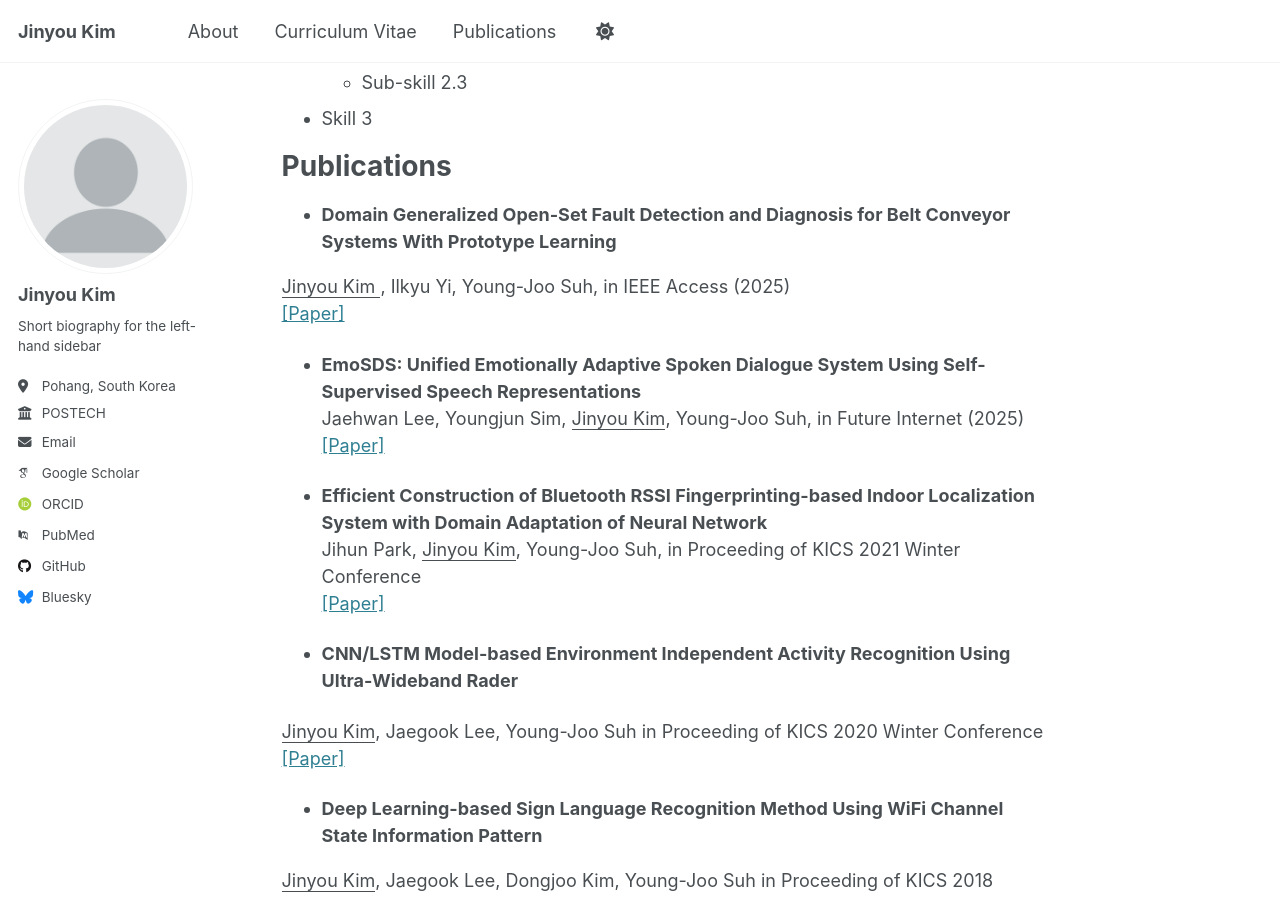
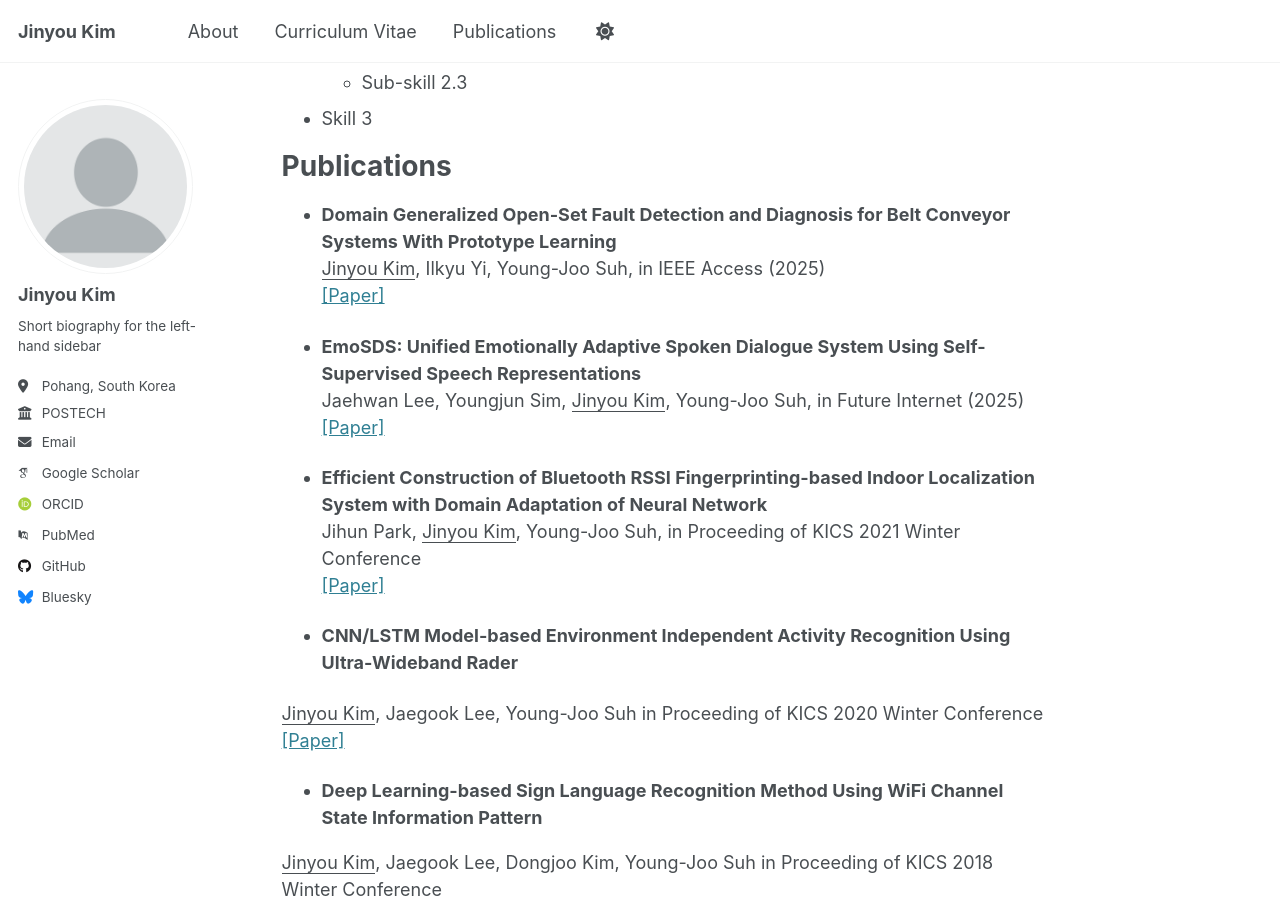
Before and after one commit to JinyouKim/jinyoukim.github.io, a Jekyll site: the page built from _pages/about.md, in a window 1280 px wide and 900 px high, scrolled down 984 px. Built offline with Jekyll 4.4.1, drawn with Linux system fonts in a browser that asks for light colours; some web fonts are replaced.

```diff
--- a/_pages/about.md
+++ b/_pages/about.md
@@ -41,9 +41,9 @@ Skills
 
 Publications
 ======
-* <B> Domain Generalized Open-Set Fault Detection and Diagnosis for Belt Conveyor Systems With Prototype Learning </B> <br />
-<U> Jinyou Kim </U>, Ilkyu Yi, Young-Joo Suh, in IEEE Access (2025)<br />
-<a href="https://doi.org/10.1109/ACCESS.2025.3555984">[Paper]</a>
+* <strong>Domain Generalized Open-Set Fault Detection and Diagnosis for Belt Conveyor Systems With Prototype Learning</strong> <br>
+  <ins>Jinyou Kim</ins>, Ilkyu Yi, Young-Joo Suh, in IEEE Access (2025) <br>
+  <a href="https://doi.org/10.1109/ACCESS.2025.3555984">[Paper]</a>
 
 * <B> EmoSDS: Unified Emotionally Adaptive Spoken Dialogue System Using Self-Supervised Speech Representations </B> <br />
 Jaehwan Lee, Youngjun Sim, <U>Jinyou Kim</U>, Young-Joo Suh, in Future Internet (2025)<br />
```
